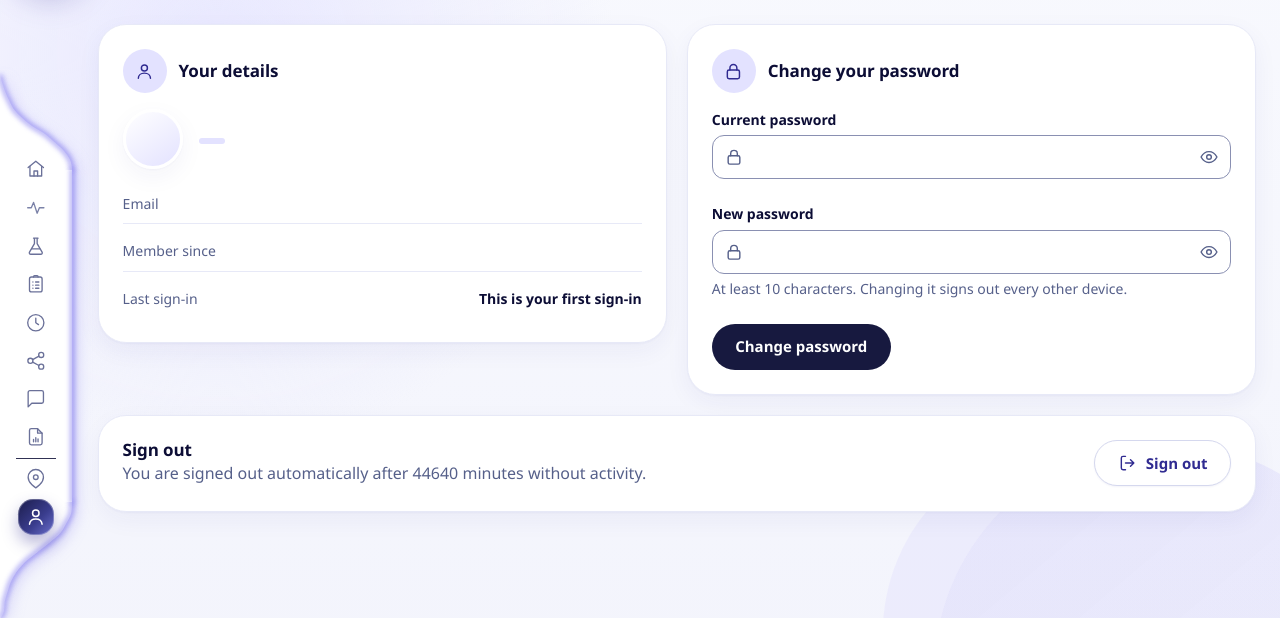
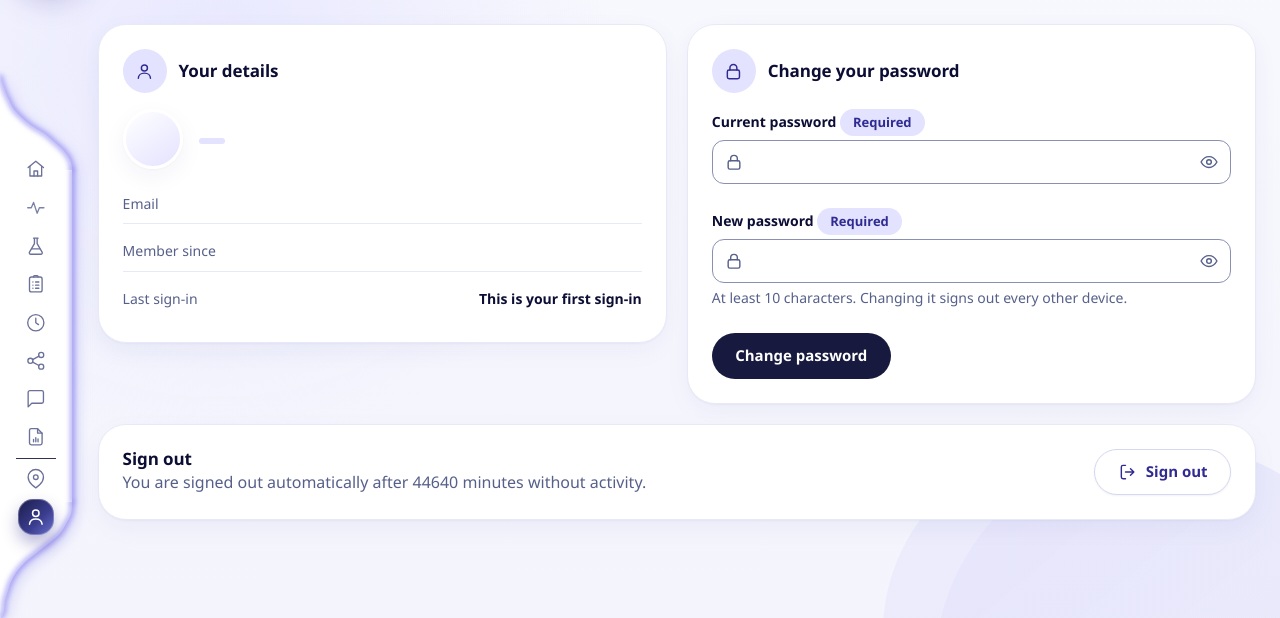
Before and after one commit to binalademierose/nephron, a Python web app: template templates/account/settings.html in a window 1280 px wide. Shown: the part 104-722 px from the top of the page. Run offline with Jinja, Linux system fonts and the light colour scheme; the template is opened without the code that fills it, so the values that code supplies are empty.

Commit message:
Add files via upload

```diff
--- a/templates/account/settings.html
+++ b/templates/account/settings.html
@@ -20,7 +20,7 @@
     <form method="post" action="{{ url_for('account.change_password') }}" novalidate data-confirm="default" data-confirm-title="Change your password?" data-confirm-message="Every other device signed in to your account will be signed out. You will use the new password from now on." data-confirm-accept="Change password" data-confirm-dismiss="Not now">
       {{ csrf_field() }}
       <div class="form-group">
-        <label class="form-label" for="current_password">Current password</label>
+        <label class="form-label" for="current_password">Current password <span class="chip chip-required">Required</span></label>
         <div class="input-wrap has-icon has-action">
           {{ icon('lock', 'input-icon') }}
           <input class="form-control{{ ' is-invalid' if errors.get('current_password') }}" id="current_password" name="current_password" type="password" autocomplete="current-password" required aria-describedby="current_password-error"{{ ' aria-invalid="true" autofocus'|safe if errors.get('current_password') }}>
@@ -29,7 +29,7 @@
         {{ field_error(errors, 'current_password') }}
       </div>
       <div class="form-group">
-        <label class="form-label" for="new_password">New password</label>
+        <label class="form-label" for="new_password">New password <span class="chip chip-required">Required</span></label>
         <div class="input-wrap has-icon has-action">
           {{ icon('lock', 'input-icon') }}
           <input class="form-control{{ ' is-invalid' if errors.get('new_password') }}" id="new_password" name="new_password" type="password" autocomplete="new-password" maxlength="128" required aria-describedby="new_password-hint new_password-error"{{ ' aria-invalid="true"'|safe if errors.get('new_password') }}{{ ' autofocus'|safe if errors.get('new_password') and not errors.get('current_password') }}>
@@ -78,7 +78,7 @@
       <form method="post" action="{{ url_for('account.deactivate_account') }}" novalidate data-confirm="default" data-confirm-title="Deactivate your account?" data-confirm-message="You will be signed out and will not be able to sign in again until an administrator reactivates your account." data-confirm-accept="Deactivate" data-confirm-dismiss="Cancel">
         {{ csrf_field() }}
         <div class="form-group">
-          <label class="form-label" for="deactivate_password">Confirm your password</label>
+          <label class="form-label" for="deactivate_password">Confirm your password <span class="chip chip-required">Required</span></label>
           <div class="input-wrap has-icon">
             {{ icon('lock', 'input-icon') }}
             <input class="form-control{{ ' is-invalid' if danger_error == 'deactivate' }}" id="deactivate_password" name="password" type="password" autocomplete="current-password" required{{ ' aria-invalid="true" autofocus'|safe if danger_error == 'deactivate' }}>
@@ -95,7 +95,7 @@
       <form method="post" action="{{ url_for('account.delete_account') }}" novalidate data-confirm="default" data-confirm-title="Permanently delete your account?" data-confirm-message="This removes your account and all of your data. It cannot be undone." data-confirm-accept="Delete forever" data-confirm-dismiss="Cancel">
         {{ csrf_field() }}
         <div class="form-group">
-          <label class="form-label" for="delete_password">Confirm your password</label>
+          <label class="form-label" for="delete_password">Confirm your password <span class="chip chip-required">Required</span></label>
           <div class="input-wrap has-icon">
             {{ icon('lock', 'input-icon') }}
             <input class="form-control{{ ' is-invalid' if danger_error == 'delete' }}" id="delete_password" name="password" type="password" autocomplete="current-password" required{{ ' aria-invalid="true" autofocus'|safe if danger_error == 'delete' }}>
@@ -103,7 +103,7 @@
         </div>
         <label class="agree-check" for="confirm_delete">
           <input type="checkbox" id="confirm_delete" name="confirm_delete" value="delete" required>
-          <span>I understand this permanently deletes my account and all of my data.</span>
+          <span>I understand this permanently deletes my account and all of my data. <span class="chip chip-required">Required</span></span>
         </label>
         {% if danger_error == 'delete' %}<p class="form-error" role="alert">{{ icon('alert-circle') }}<span>{{ danger_message }}</span></p>{% endif %}
         <button class="button button-danger" type="submit" style="margin-top: var(--space-3);">{{ icon('alert-triangle') }}Delete my account</button>
```
